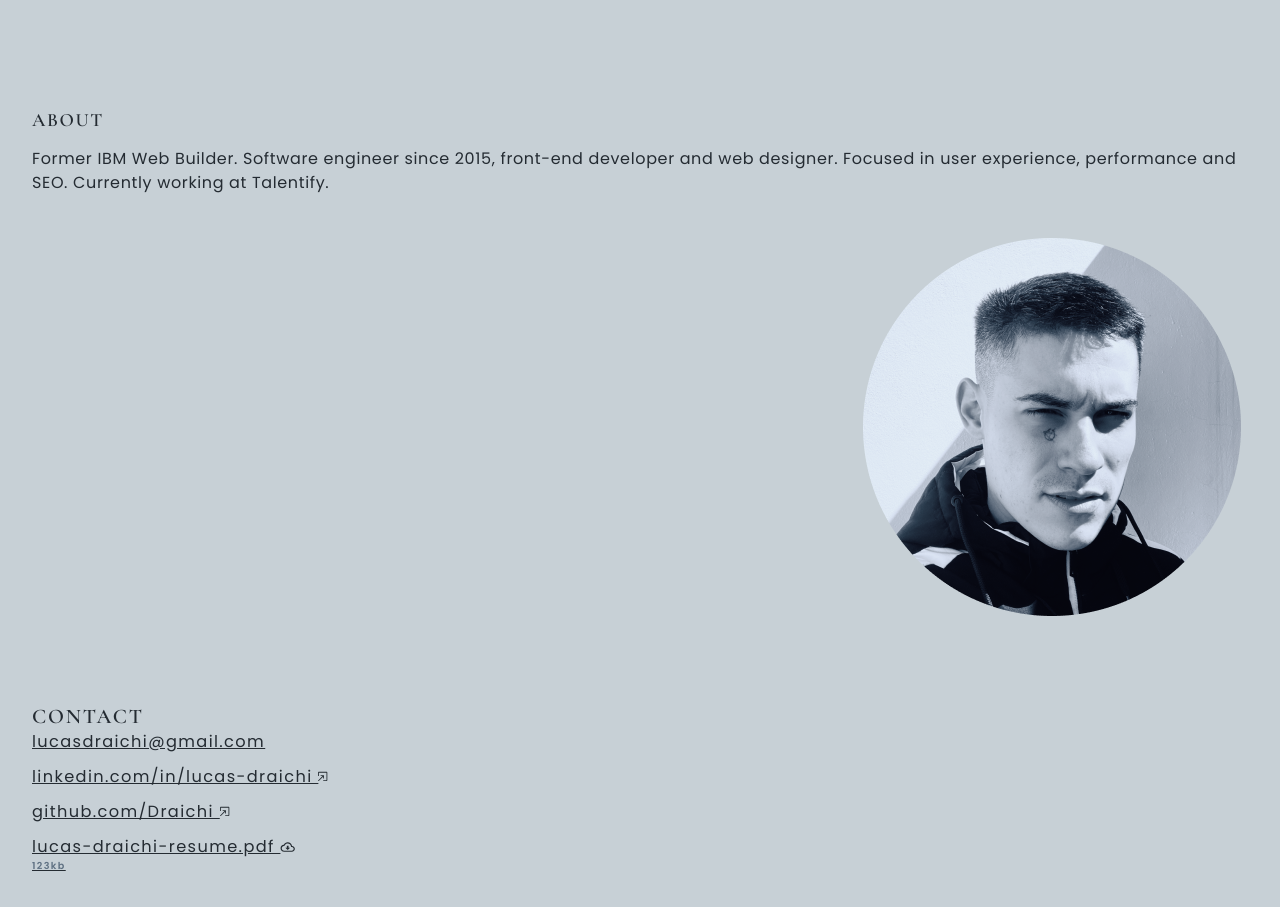
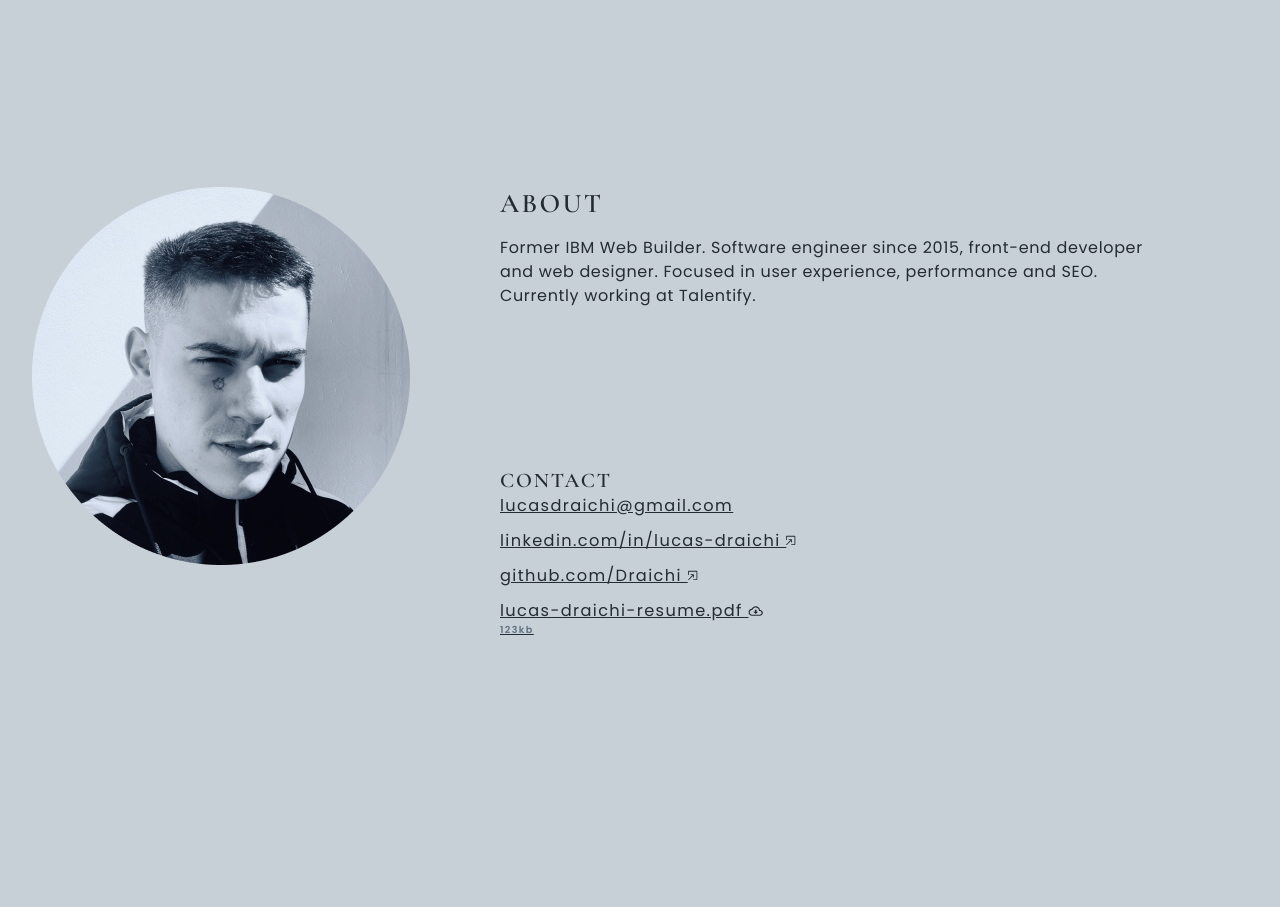
Before and after one commit to Draichi/lucas-draichi, a website built with Vite: page index.html in a window 1280 px wide. Shown: the part 1067-1974 px from the top of the page. After the commit the page ends 1780 px from the top, so only its background shows below. Built offline with nearby package versions, Linux system fonts and the light colour scheme.

Commit message:
feat: desktop layout

```diff
--- a/index.html
+++ b/index.html
@@ -43,16 +43,31 @@
       </ul>
     </section>
 
+    <section class="about-contact-wrapper">
+      <div class="about-contact-wrapper__photo-wrapper">
+        <img
+          srcset="/profile-photo_186w.png 186w, /profile-photo_378w.png 378w"
+          sizes="(max-width: 500px) 186px, 378px"
+          src="/profile-photo_186w.png"
+          alt="a photo of me"
+          class="about-contact-wrapper__photo"
+        />
+      </div>
+
+      <div class="texts">
         <section class="about">
           <h3 class="about__title">About</h3>
           <p class="about__subtitle">
             Former IBM Web Builder. Software engineer since 2015, front-end
-        developer and web designer. Focused in user experience, performance and
-        SEO. Currently working at Talentify.
+            developer and web designer. Focused in user experience, performance
+            and SEO. Currently working at Talentify.
           </p>
           <div class="about__profile-photo-wrapper">
             <img
-          srcset="/profile-photo_186w.png 186w, /profile-photo_378w.png 378w"
+              srcset="
+                /profile-photo_186w.png 186w,
+                /profile-photo_378w.png 378w
+              "
               sizes="(max-width: 500px) 186px, 378px"
               src="/profile-photo_186w.png"
               alt="a photo of me"
@@ -127,6 +142,8 @@
             </button>
           </ul>
         </section>
+      </div>
+    </section>
 
     <script type="module" src="/src/main.ts"></script>
   </body>
--- a/src/style.css
+++ b/src/style.css
@@ -12,6 +12,16 @@
   -webkit-font-smoothing: antialiased;
   -moz-osx-font-smoothing: grayscale;
   -webkit-text-size-adjust: 100%;
+}
+
+::-moz-selection {
+  color: #c7d0d6;
+  background: #242b32;
+}
+
+::selection {
+  color: #c7d0d6;
+  background: #242b32;
 }
 
 * {
@@ -147,6 +157,10 @@ button {
   font-size: 0.6rem;
 }
 
+.about-contact-wrapper__photo {
+  display: none;
+}
+
 @media (min-width: 500px) {
   section {
     margin: 1rem 2rem;
@@ -172,6 +186,36 @@ button {
   .works__list-item {
     font-size: 3.5481rem;
   }
+
+  .about-contact-wrapper {
+    display: flex;
+    margin-top: 11.875rem;
+  }
+
+  .about-contact-wrapper__photo {
+    display: block;
+  }
+
+  .about,
+  .contact {
+    margin: 0;
+  }
+
+  .about__profile-photo {
+    display: none;
+  }
+
+  .about__title {
+    font-size: 1.6875rem;
+  }
+
+  .texts {
+    margin: 0 5.625rem;
+  }
+
+  .contact {
+    margin-top: 10rem;
+  }
 }
 
 @media (min-width: 1400px) {
@@ -183,6 +227,16 @@ button {
     background-color: #242b32;
   }
 
+  ::-moz-selection {
+    background: #c7d0d6;
+    color: #242b32;
+  }
+
+  ::selection {
+    background: #c7d0d6;
+    color: #242b32;
+  }
+
   a,
   button {
     color: #c7d0d6;
```
Lines whose indentation alone changed are shown as unchanged.
